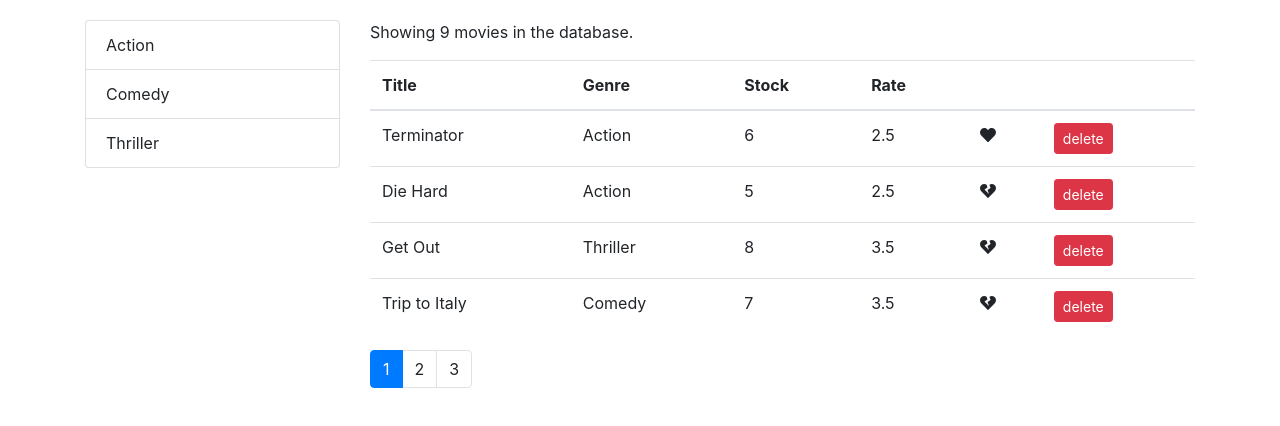
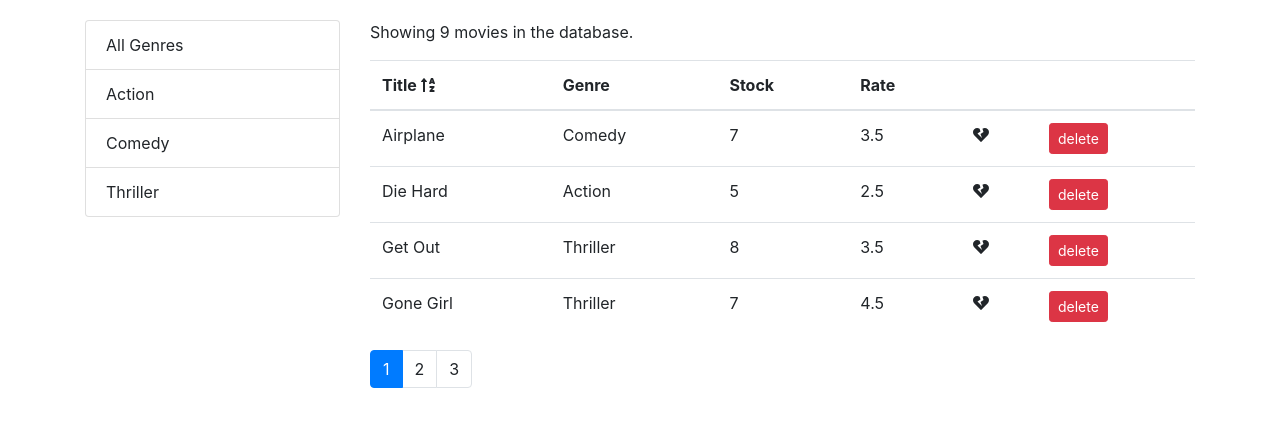
Before and after one commit to omar-nav/reactReview, a React (Create React App) app: page / in a window 1280 px wide. Shown: the top 426 px of the page. Built offline with nearby package versions, Linux system fonts and the light colour scheme.

Commit message:
TODO add routing

```diff
--- a/src/components/common/pagination.jsx
+++ b/src/components/common/pagination.jsx
@@ -2,8 +2,7 @@
 import PropTypes from "prop-types";
 import _ from "lodash";
 
-const Pagination = props => {
-  const { itemsCount, pageSize, currentPage, onPageChange } = props;
+const Pagination = ({ itemsCount, pageSize, currentPage, onPageChange }) => {
   console.log(currentPage);
 
   const pagesCount = Math.ceil(itemsCount / pageSize);
--- /dev/null
+++ b/src/components/common/table.jsx
@@ -0,0 +1,14 @@
+import React, { Component } from "react";
+import TableHeader from "./tableHeader";
+import TableBody from "./tableBody";
+
+const Table = ({ columns, sortColumn, onSort, data }) => {
+  return (
+    <table className="table">
+      <TableHeader columns={columns} sortColumn={sortColumn} onSort={onSort} />
+      <TableBody columns={columns} data={data} />
+    </table>
+  );
+};
+
+export default Table;
--- /dev/null
+++ b/src/components/common/tableBody.jsx
@@ -0,0 +1,33 @@
+import React, { Component } from "react";
+import _ from "lodash";
+
+class TableBody extends Component {
+  renderCell = (item, column) => {
+    if (column.content) return column.content(item);
+
+    return _.get(item, column.path);
+  };
+
+  createKey = (item, column) => {
+    return item._id + column.path || column.key;
+  };
+
+  render() {
+    const { data, columns } = this.props;
+    return (
+      <tbody>
+        {data.map(item => (
+          <tr key={item._id}>
+            {columns.map(column => (
+              <td key={this.createKey(item, column)}>
+                {this.renderCell(item, column)}
+              </td>
+            ))}
+          </tr>
+        ))}
+      </tbody>
+    );
+  }
+}
+
+export default TableBody;
--- /dev/null
+++ b/src/components/common/tableHeader.jsx
@@ -0,0 +1,48 @@
+import React, { Component } from "react";
+import { FontAwesomeIcon } from "@fortawesome/react-fontawesome";
+import {
+  faSortAlphaUp,
+  faSortAlphaDown
+} from "@fortawesome/free-solid-svg-icons";
+// columns: array
+// sortColumn: object
+// onSort: function
+
+class TableHeader extends Component {
+  raiseSort = path => {
+    const sortColumn = { ...this.props.sortColumn };
+    if (sortColumn.path === path)
+      sortColumn.order = sortColumn.order === "asc" ? "desc" : "asc";
+    else {
+      sortColumn.path = path;
+      sortColumn.order = "asc";
+    }
+    this.props.onSort(sortColumn);
+  };
+
+  renderSortIcon = column => {
+    const { sortColumn } = this.props;
+    if (column.path !== sortColumn.path) return null;
+    if (sortColumn.order === "asc")
+      return <FontAwesomeIcon icon={faSortAlphaUp} />;
+    return <FontAwesomeIcon icon={faSortAlphaDown} />;
+  };
+
+  render() {
+    return (
+      <thead>
+        {this.props.columns.map(column => (
+          <th
+            className="clickable"
+            key={column.path || column.key}
+            onClick={() => this.raiseSort(column.path)}
+          >
+            {column.label} {this.renderSortIcon(column)}
+          </th>
+        ))}
+      </thead>
+    );
+  }
+}
+
+export default TableHeader;
--- a/src/components/movies.jsx
+++ b/src/components/movies.jsx
@@ -1,21 +1,24 @@
 import React, { Component } from "react";
+import MoviesTable from "./moviesTable";
 import { getMovies } from "../services/fakeMovieService";
 import { getGenres } from "../services/fakeGenreService";
-import Like from "./common/like";
 import ListGroup from "./common/listGroup";
 import Pagination from "./common/pagination";
 import { paginate } from "../utils/paginate";
+import _ from "lodash";
 
 class Movies extends Component {
   state = {
     movies: [],
     genres: [],
     currentPage: 1,
-    pageSize: 4
+    pageSize: 4,
+    sortColumn: { path: "title", order: "asc" }
   };
 
   componentDidMount() {
-    this.setState({ movies: getMovies(), genres: getGenres() });
+    const genres = [{ _id: "", name: "All Genres" }, ...getGenres()];
+    this.setState({ movies: getMovies(), genres });
   }
 
   handleDelete = movie => {
@@ -36,25 +39,42 @@
   };
 
   handleGenreSelect = genre => {
-    this.setState({ selectedGenre: genre });
+    this.setState({ selectedGenre: genre, currentPage: 1 });
+  };
+
+  handleSort = sortColumn => {
+    this.setState({ sortColumn });
+  };
+
+  getPageData = () => {
+    const {
+      pageSize,
+      currentPage,
+      sortColumn,
+      selectedGenre,
+      movies: allMovies
+    } = this.state;
+
+    const filtered =
+      selectedGenre && selectedGenre._id
+        ? allMovies.filter(m => m.genre._id === selectedGenre._id)
+        : allMovies;
+
+    const sorted = _.orderBy(filtered, [sortColumn.path], [sortColumn.order]);
+
+    const movies = paginate(sorted, currentPage, pageSize);
+
+    return { totalCount: filtered.length, data: movies };
   };
 
   render() {
     const { length: count } = this.state.movies;
-    const {
-      pageSize,
-      currentPage,
-      selectedGenre,
-      movies: allMovies
-    } = this.state;
+    const { pageSize, currentPage, sortColumn } = this.state;
 
-    if (this.state.movies.length === 0)
-      return <p>There are no movies in the database.</p>;
+    if (count === 0) return <p>There are no movies in the database.</p>;
 
-    const filtered = selectedGenre
-      ? allMovies.filter(m => m.genre._id === selectedGenre._id)
-      : allMovies;
-    const movies = paginate(filtered, currentPage, pageSize);
+    const { totalCount, data: movies } = this.getPageData();
+
     return (
       <div className="row">
         <div className="col-3">
@@ -65,45 +85,16 @@
           />
         </div>
         <div className="col">
-          <p>Showing {filtered.length} movies in the database.</p>
-          <table className="table">
-            <thead>
-              <tr>
-                <th>Title</th>
-                <th>Genre</th>
-                <th>Stock</th>
-                <th>Rate</th>
-                <th></th>
-                <th></th>
-              </tr>
-            </thead>
-            <tbody>
-              {movies.map(movie => (
-                <tr key={movie._id}>
-                  <td>{movie.title}</td>
-                  <td>{movie.genre.name}</td>
-                  <td>{movie.numberInStock}</td>
-                  <td>{movie.dailyRentalRate}</td>
-                  <td>
-                    <Like
-                      liked={movie.liked}
-                      onClick={() => this.handleLike(movie)}
-                    />
-                  </td>
-                  <td>
-                    <button
-                      onClick={() => this.handleDelete(movie)}
-                      className="btn btn-danger btn-sm"
-                    >
-                      delete
-                    </button>
-                  </td>
-                </tr>
-              ))}
-            </tbody>
-          </table>
+          <p>Showing {totalCount} movies in the database.</p>
+          <MoviesTable
+            movies={movies}
+            sortColumn={sortColumn}
+            onLike={this.handleLike}
+            onDelete={this.handleDelete}
+            onSort={this.handleSort}
+          />
           <Pagination
-            itemsCount={filtered.length}
+            itemsCount={totalCount}
             pageSize={pageSize}
             currentPage={currentPage}
             onPageChange={this.handlePageChange}
--- /dev/null
+++ b/src/components/moviesTable.jsx
@@ -0,0 +1,43 @@
+import React, { Component } from "react";
+import Table from "./common/table";
+import Like from "./common/like";
+
+class MoviesTable extends Component {
+  columns = [
+    { path: "title", label: "Title" },
+    { path: "genre.name", label: "Genre" },
+    { path: "numberInStock", label: "Stock" },
+    { path: "dailyRentalRate", label: "Rate" },
+    {
+      key: "like",
+      content: movie => (
+        <Like liked={movie.liked} onClick={() => this.props.onLike(movie)} />
+      )
+    },
+    {
+      key: "delete",
+      content: movie => (
+        <button
+          onClick={() => this.props.onDelete(movie)}
+          className="btn btn-danger btn-sm"
+        >
+          delete
+        </button>
+      )
+    }
+  ];
+  render() {
+    const { movies, onSort, sortColumn } = this.props;
+
+    return (
+      <Table
+        columns={this.columns}
+        data={movies}
+        sortColumn={sortColumn}
+        onSort={onSort}
+      />
+    );
+  }
+}
+
+export default MoviesTable;
--- a/src/index.css
+++ b/src/index.css
@@ -12,3 +12,7 @@
   font-family: source-code-pro, Menlo, Monaco, Consolas, "Courier New",
     monospace;
 }
+
+.clickable {
+  cursor: pointer;
+}
```
